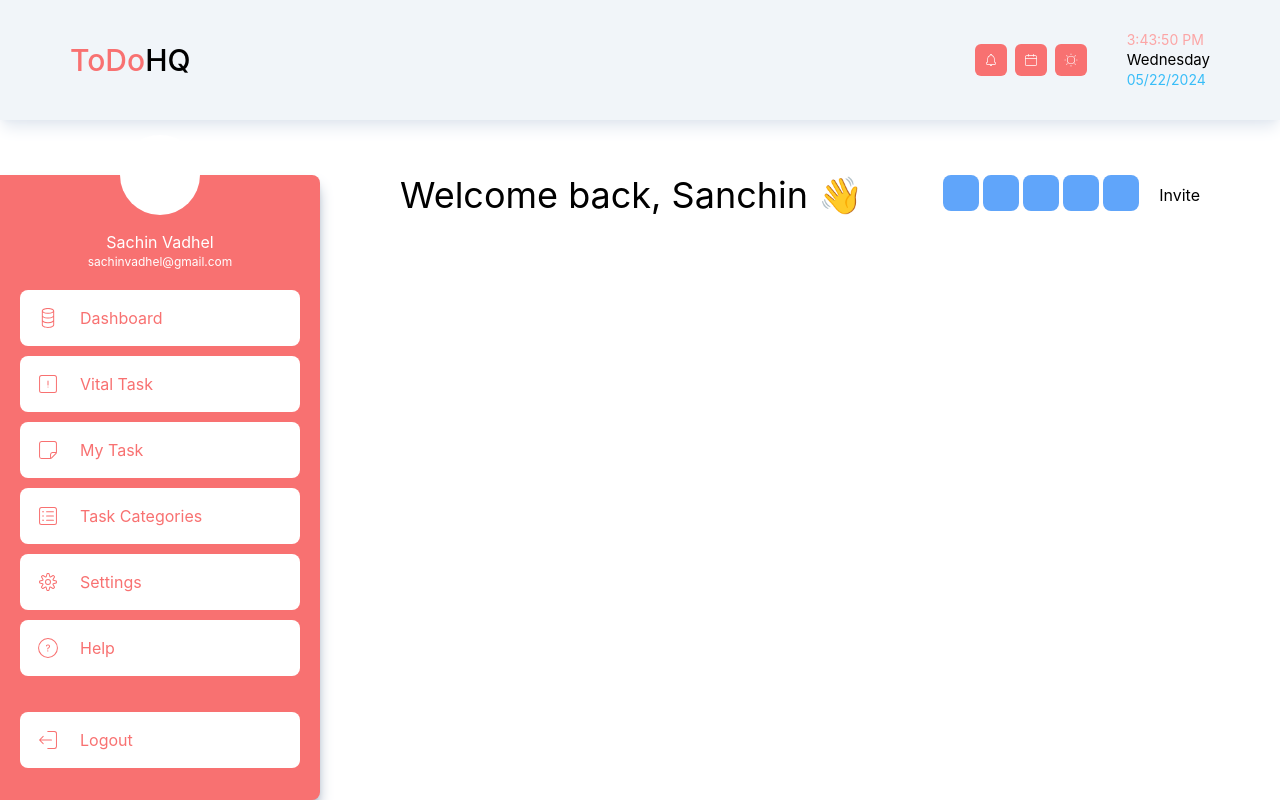
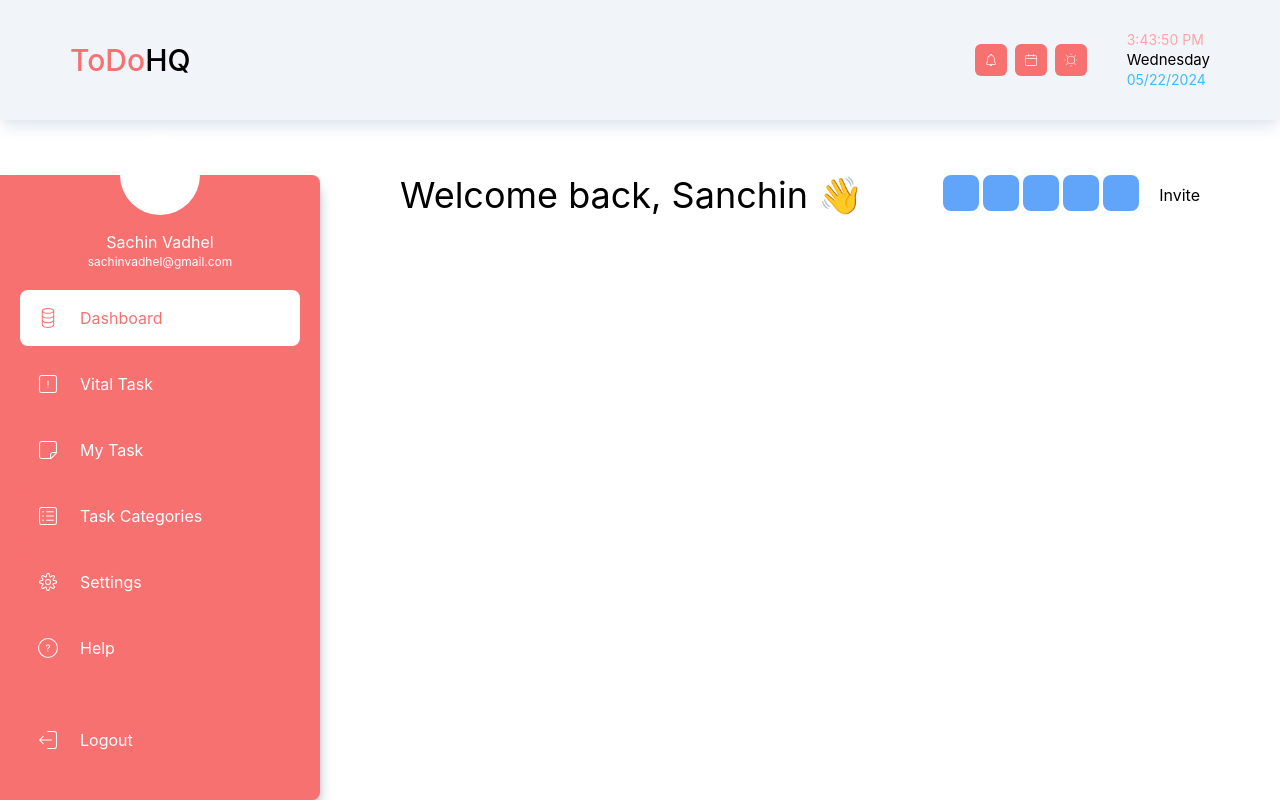
Before and after one commit to LuckyFoxCode/react-todo, a React (Vite) app: page / in a window 1280 px wide. Built offline with nearby package versions, Linux system fonts and the light colour scheme.

Commit message:
Add: react-router in project

```diff
--- a/package.json
+++ b/package.json
@@ -29,6 +29,7 @@
     "postcss": "^8.4.38",
     "prettier": "^3.2.5",
     "react-icons": "^5.2.1",
+    "react-router-dom": "^6.23.1",
     "tailwind-merge": "^2.3.0",
     "tailwindcss": "^3.4.3",
     "typescript": "^5.2.2",
--- a/src/app/App.tsx
+++ b/src/app/App.tsx
@@ -1,14 +1,15 @@
 import { Box } from '@/components/common';
 import { Content, Header, SideNav } from '@/layout';
+import { BrowserRouter } from 'react-router-dom';
 
 export const App = () => {
   return (
-    <>
+    <BrowserRouter>
       <Header />
       <Box>
         <SideNav />
         <Content />
       </Box>
-    </>
+    </BrowserRouter>
   );
 };
--- a/src/components/ui/AsideNav/AsideNav.tsx
+++ b/src/components/ui/AsideNav/AsideNav.tsx
@@ -1,13 +1,7 @@
 import { Box, Icon } from '@/components/common';
-import {
-  CiCircleQuestion,
-  CiDatabase,
-  CiLogout,
-  CiSettings,
-  CiSquareInfo,
-  CiStickyNote,
-  CiViewList,
-} from 'react-icons/ci';
+import { navRouters } from '@/utils/consts';
+import { CiLogout } from 'react-icons/ci';
+import { AsideNavItem } from './components';
 
 export const AsideNav: React.FC = () => {
   return (
@@ -16,56 +10,14 @@ export const AsideNav: React.FC = () => {
       className='flex-1 overflow-y-auto'
     >
       <ul className='flex flex-col flex-1 gap-y-[10px] mb-[10px]'>
-        <li className='flex items-center p-4 rounded-lg bg-white text-red-400'>
-          <Icon
-            name={CiDatabase}
-            size={24}
-            className='mr-5'
+        {navRouters.map((router) => (
+          <AsideNavItem
+            key={router.path}
+            router={router}
           />
-          <span>Dashboard</span>
-        </li>
-        <li className='flex items-center p-4 rounded-lg bg-white text-red-400'>
-          <Icon
-            name={CiSquareInfo}
-            size={24}
-            className='mr-5'
-          />
-          <span>Vital Task</span>
-        </li>
-        <li className='flex items-center p-4 rounded-lg bg-white text-red-400'>
-          <Icon
-            name={CiStickyNote}
-            size={24}
-            className='mr-5'
-          />
-          <span>My Task</span>
-        </li>
-        <li className='flex items-center p-4 rounded-lg bg-white text-red-400'>
-          <Icon
-            name={CiViewList}
-            size={24}
-            className='mr-5'
-          />
-          <span>Task Categories</span>
-        </li>
-        <li className='flex items-center p-4 rounded-lg bg-white text-red-400'>
-          <Icon
-            name={CiSettings}
-            size={24}
-            className='mr-5'
-          />
-          <span>Settings</span>
-        </li>
-        <li className='flex items-center p-4 rounded-lg bg-white text-red-400'>
-          <Icon
-            name={CiCircleQuestion}
-            size={24}
-            className='mr-5'
-          />
-          <span>Help</span>
-        </li>
+        ))}
       </ul>
-      <Box className='flex flex-shrink-0 p-4 rounded-lg bg-white text-red-400'>
+      <Box className='flex flex-shrink-0 p-4 rounded-lg text-white'>
         <Icon
           name={CiLogout}
           size={24}
--- /dev/null
+++ b/src/components/ui/AsideNav/components/AsideNavItem.tsx
@@ -0,0 +1,31 @@
+import { Icon } from '@/components/common';
+import { cn } from '@/utils/libs';
+import { NavRouters } from '@/utils/types';
+import { NavLink } from 'react-router-dom';
+
+interface AsideNavItemProps {
+  router: NavRouters;
+}
+
+export const AsideNavItem: React.FC<AsideNavItemProps> = ({ router }) => {
+  return (
+    <li>
+      <NavLink
+        to={router.path}
+        className={({ isActive }) =>
+          cn(
+            isActive ? ' bg-white text-red-400' : 'bg-red-400 text-white',
+            'flex items-center p-4 rounded-lg transition-colors',
+          )
+        }
+      >
+        <Icon
+          name={router.icon}
+          size={24}
+          className='mr-5'
+        />
+        <span>{router.name}</span>
+      </NavLink>
+    </li>
+  );
+};
--- /dev/null
+++ b/src/components/ui/AsideNav/components/index.ts
@@ -0,0 +1 @@
+export * from './AsideNavItem';
--- a/src/layout/Content/Content.tsx
+++ b/src/layout/Content/Content.tsx
@@ -1,9 +1,15 @@
 import { Dashboard } from '@/pages';
+import { Route, Routes } from 'react-router-dom';
 
 export const Content: React.FC = () => {
   return (
     <main className='w-full px-20 pb-8'>
-      <Dashboard />
+      <Routes>
+        <Route
+          path='/'
+          element={<Dashboard />}
+        />
+      </Routes>
     </main>
   );
 };
--- /dev/null
+++ b/src/utils/consts/index.ts
@@ -0,0 +1 @@
+export * from './nav-routers';
--- /dev/null
+++ b/src/utils/consts/nav-routers.ts
@@ -0,0 +1,18 @@
+import {
+  CiCircleQuestion,
+  CiDatabase,
+  CiSettings,
+  CiSquareInfo,
+  CiStickyNote,
+  CiViewList,
+} from 'react-icons/ci';
+import { NavRouters } from '../types';
+
+export const navRouters: NavRouters[] = [
+  { name: 'Dashboard', path: '/', icon: CiDatabase },
+  { name: 'Vital Task', path: '/vital-task', icon: CiSquareInfo },
+  { name: 'My Task', path: '/my-task', icon: CiStickyNote },
+  { name: 'Task Categories', path: '/task-categories', icon: CiViewList },
+  { name: 'Settings', path: '/settings', icon: CiSettings },
+  { name: 'Help', path: '/help', icon: CiCircleQuestion },
+];
--- /dev/null
+++ b/src/utils/types/index.ts
@@ -0,0 +1,7 @@
+import { IconType } from 'react-icons';
+
+export interface NavRouters {
+  name: string;
+  path: string;
+  icon: IconType;
+}
```
Also changed, not shown: 1 other file (tests, documents, lock files or other folders).
